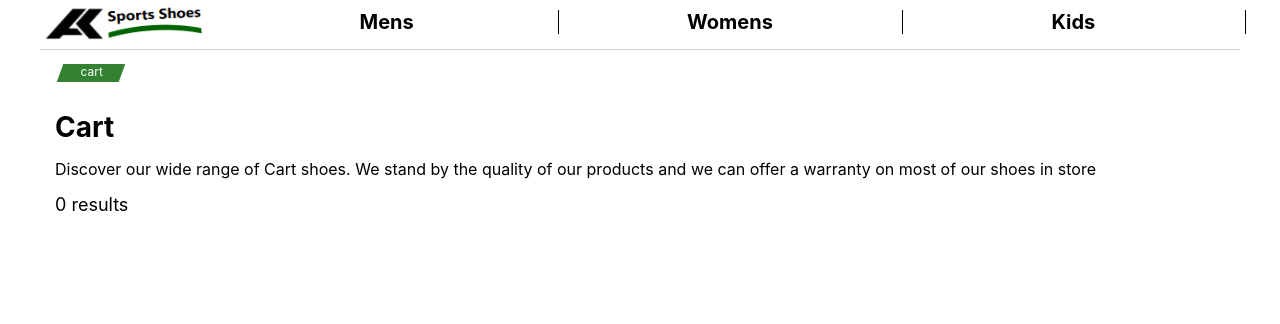
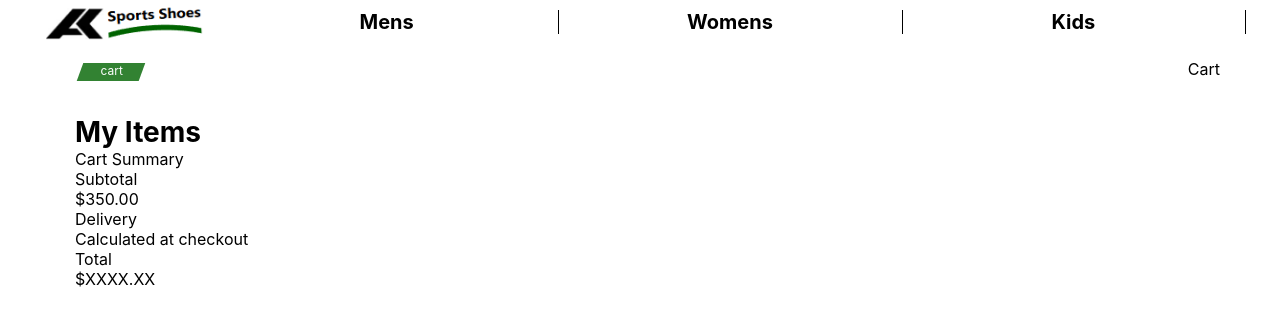
Before and after one commit to AgeBK/ak-sports-shoes, a Next.js app: page /cart in a window 1280 px wide. Shown: the top 324 px of the page. Built offline with nearby package versions, Linux system fonts and the light colour scheme.

Commit message:
Added extra properties to cart, new page to display cart, style updates

```diff
--- /dev/null
+++ b/app/(routes)/cart/page.tsx
@@ -0,0 +1,10 @@
+import React from "react";
+import Cart from "@/app/ui/Cart";
+
+export default function Page() {
+  return (
+    <article>
+      <Cart />
+    </article>
+  );
+}
--- /dev/null
+++ b/app/css/Cart.module.css
@@ -0,0 +1,38 @@
+.container {
+  padding: 20px;
+}
+
+.item {
+  display: flex;
+  align-items: center;
+  border: 1px solid #d3d3d3;
+  padding: 0 20px;
+}
+
+.item > div {
+  padding: 10px;
+}
+
+.info {
+  flex-grow: 1;
+}
+
+.price div {
+  text-align: left;
+}
+
+.name {
+  flex-grow: 1;
+}
+
+.options {
+  font-size: 20px;
+  display: flex;
+  align-items: center;
+}
+
+.options button {
+  border: 1px solid #d3d3d3;
+  padding: 2px 10px 5px;
+  margin: 10px;
+}
--- a/app/css/Header.module.css
+++ b/app/css/Header.module.css
@@ -9,7 +9,6 @@
 
 .inner {
   display: flex;
-  border-bottom: 1px solid #d3d3d3;
   margin-bottom: 10px;
 }
 
@@ -21,6 +20,15 @@
   display: flex;
 }
 
+.subHdr {
+  display: flex;
+  padding: 0 20px;
+}
+
+.subHdr ul {
+  flex-grow: 1;
+}
+
 .ak {
   display: flex;
   flex-direction: column;
--- a/app/css/Product.module.css
+++ b/app/css/Product.module.css
@@ -138,6 +138,11 @@
   text-align: right;
 }
 
+.errorMsg {
+  color: #f00;
+  text-align: center;
+}
+
 @media screen and (max-width: 800px) {
   .container {
     flex-direction: column;
--- a/app/lib/definitions.ts
+++ b/app/lib/definitions.ts
@@ -37,9 +37,14 @@ export type ModalProps = {
 
 export type AddToCartProps = {
   id: number;
+  modelId: number;
   name: string;
   brand: string;
   price: number;
+  priceBeforeDiscount: number;
+  percentage: number;
+  shoeSize: number;
+  setChooseSize: (chooseSize: string) => void;
   qty: number;
 };
 
--- /dev/null
+++ b/app/ui/Cart.tsx
@@ -0,0 +1,114 @@
+"use client";
+
+import React from "react";
+import Img from "@/app/ui/Image";
+import Button from "./Button";
+import Price from "./Price";
+import styles from "@/app/css/Cart.module.css";
+import { AddToCartProps } from "@/app/lib/definitions";
+import ErrorMain from "./ErrorMain";
+
+export default function Cart() {
+  let cart =[];
+
+  const updateCart = (val: number) => {
+    console.log(val);
+    console.log(typeof val);
+
+    cart.qty = cart.qty + val;
+    localStorage.setItem("AKShoesCart", JSON.stringify(cart));
+  };
+
+  if (localStorage) {
+    const strCart = localStorage.getItem("AKShoesCart");
+    if (strCart) {
+      // cart exists
+      cart = JSON.parse(strCart);
+      console.log(cart);
+    }
+    return (
+      <div className={styles.container}>
+        <div className={styles.details}>
+          <h2 className={styles.hdr}>My Items</h2>
+          <div className={styles.product}>
+            {cart.map((val: AddToCartProps) => {
+              console.log("val");
+              console.log(val);
+
+              const {
+                id,
+                modelId,
+                name,
+                brand,
+                price,
+                priceBeforeDiscount,
+                percentage,
+                shoeSize,
+                qty,
+              } = val;
+              const img = `${modelId}-1.webp`;
+              return (
+                <div className={styles.item} key={id}>
+                  <div className={styles.img}>
+                    <Img
+                      imgSrc={img}
+                      imgAlt={"todo"}
+                      imgWidth={200}
+                      imgHeight={200}
+                    />
+                  </div>
+                  <div className={styles.info}>
+                    <div className={styles.price}>
+                      <Price
+                        price={price}
+                        priceBeforeDiscount={priceBeforeDiscount}
+                        percentage={percentage}
+                      />
+                    </div>
+                    <b>{brand}</b>
+                    <div className={styles.name}>{name}</div>
+                    <div className={styles.size}>
+                      Size: <b>{shoeSize}</b>
+                    </div>
+                  </div>
+                  <div className={styles.options}>
+                    <Button css="cartBtn" onClick={() => updateCart(-1)}>
+                      -
+                    </Button>
+                    <div className={styles.amount}>{qty}</div>
+                    <Button css="cartBtn" onClick={() => updateCart(-1)}>
+                      +
+                    </Button>
+                  </div>
+                </div>
+              );
+            })}
+          </div>
+          <div className={styles.summaryContainer}>
+            <div className={styles.summaryHeader}>Cart Summary</div>
+            <div className={styles.summaryTable}>
+              <div className={styles.summaryRow}>
+                <div>Subtotal</div>
+                <div>$350.00</div>
+              </div>
+              <div className={styles.summaryRow}>
+                {/* <div>Item Discount</div>
+                <div>-$40.00</div> */}
+              </div>
+              <div className={styles.summaryRow}>
+                <div>Delivery</div>
+                <div>Calculated at checkout</div>
+              </div>
+              <div className={styles.total}>
+                <div>Total</div>
+                <div>$XXXX.XX</div>
+              </div>
+            </div>
+          </div>
+        </div>
+      </div>
+    );
+  } else {
+    <ErrorMain message="An error occurred" />; // TODO:
+  }
+}
--- a/app/ui/Header.tsx
+++ b/app/ui/Header.tsx
@@ -4,6 +4,7 @@ import Link from "next/link";
 import Img from "./Image";
 import Nav from "./Nav";
 import BreadCrumb from "./BreadCrumb";
+
 import styles from "@/app/css/Header.module.css";
 
 export default function Header() {
@@ -24,7 +25,10 @@ export default function Header() {
         </div>
         <Nav />
       </div>
-      <BreadCrumb />
+      <div className={styles.subHdr}>
+        <BreadCrumb />
+        <Link href="/cart">Cart</Link>
+      </div>
     </header>
   );
 }
```
Also changed, not shown: app/ui/AddToCart.tsx (+32 -3 lines), app/ui/product.tsx (+8 -0 lines).
